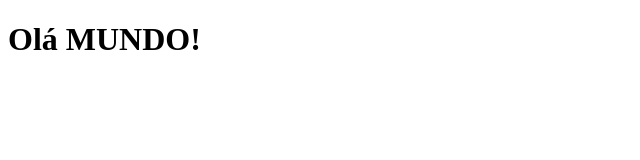
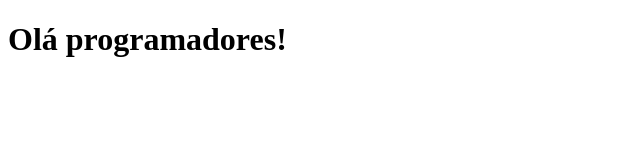
Before and after one commit to praticasUnifor/IGOR_MENEZES_2422713_CD, a plain HTML site: page index.html in a window 1280 px wide. Shown: the whole page, without its empty margins (0-640 px from the left). Drawn offline with Linux system fonts and the light colour scheme.

Commit message:
Alterado titulo inicial

```diff
--- a/index.html
+++ b/index.html
@@ -6,6 +6,6 @@
     <title>Document</title>
 </head>
 <body>
-    <h1>Olá MUNDO!</h1>
+    <h1>Olá programadores!</h1>
 </body>
 </html>
```
